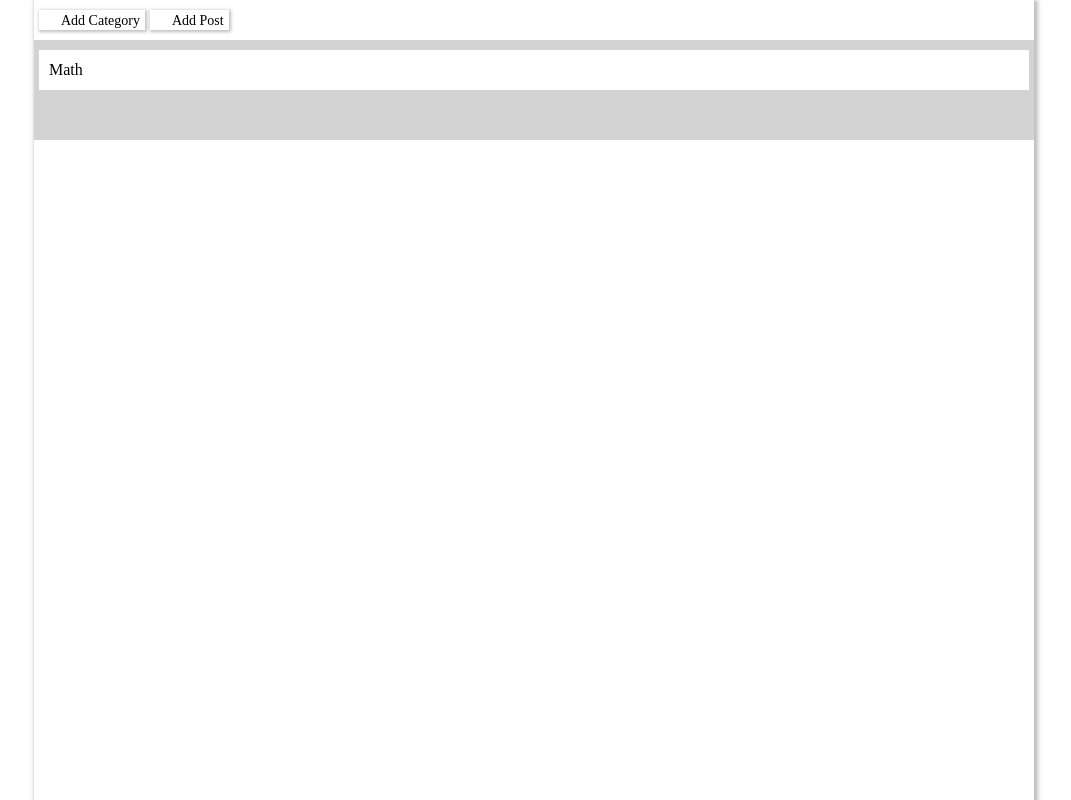
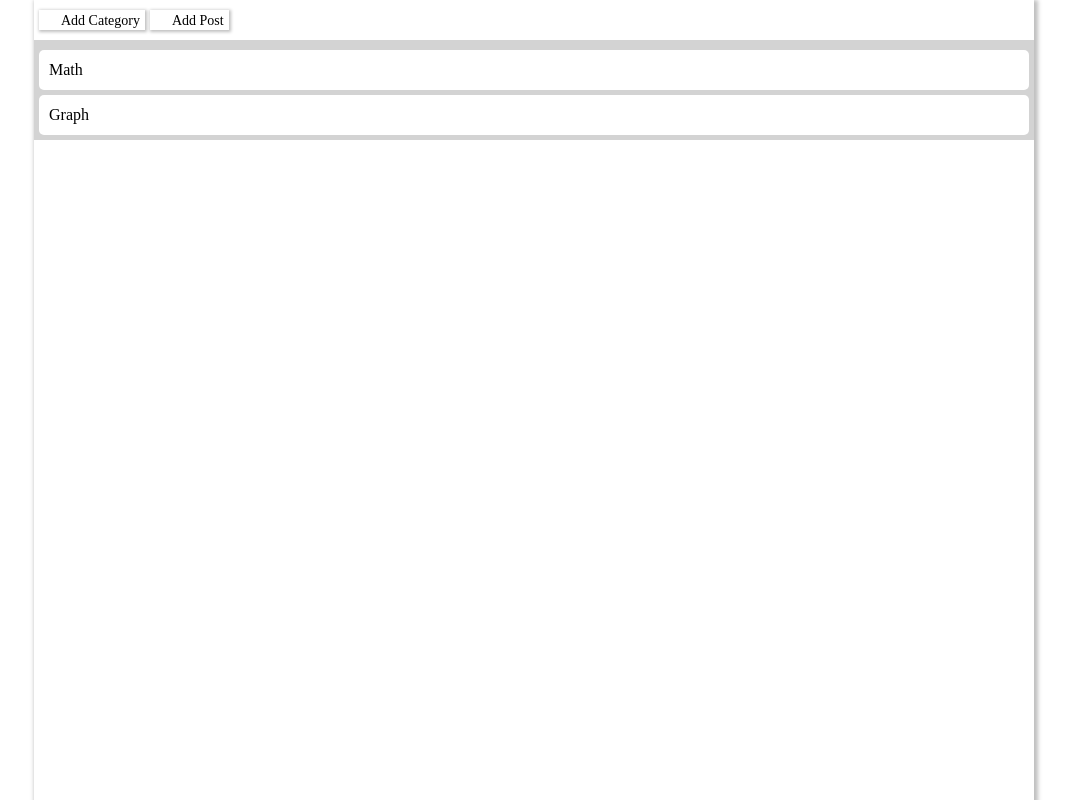
Before and after one commit to zsour/notebook_editor, a React (Create React App) app: page / in a window 1280 px wide. Shown: the whole page, without its empty margins (106-1177 px from the left). Built offline with nearby package versions, Linux system fonts and the light colour scheme.

Commit message:
Render posts.

```diff
--- a/src/App.jsx
+++ b/src/App.jsx
@@ -3,7 +3,55 @@ import {useState} from 'react';
 
 function App() {
 
- let [height, setHeight] = useState("0px");
+
+  let [data, setData] = useState(
+    {
+      Math: {extended: false, posts: [{label: "Dijkstras", codeblocks: [{description: "", code: ""}]}]},
+      Graph: {extended: false, posts: [{label: "Test", codeblocks: [{description: "", code: ""}]}]}
+    }
+  );
+
+  function toggleExtend(label){
+    let tmp = {...data};
+    tmp[label].extended = !tmp[label].extended;
+    setData({...tmp});
+  }
+
+  function generateCategory(label, posts){
+    let jsx = [];
+
+    for(let i = 0; i < posts.length; i++){
+      let tmpPost = (<div key={`${label}:{i}`} className="categoryPost">
+          <p className="categoryPostLabel">{posts[i].label}</p>
+          <span className="categoryPostPreviewButton"></span>
+          <span className="categoryPostEditButton"></span>
+          <span className="categoryPostRemoveButton"></span>
+      </div>);
+
+      jsx.push(tmpPost);
+    }
+
+
+    return (<div key={label} className="category" style={{
+        height: data[label].extended ? `${34 * posts.length + 40}px` : "40px"
+    }}>
+          <div className="categoryHeader" onClick={() => {toggleExtend(label)}}>
+            <p className="categoryTitle">{label}</p>
+          </div>
+          <div className="categoryPostsWrapper">
+            {jsx}
+          </div>
+    </div>);
+  }
+
+  function renderCategories(){
+      let jsx = [];
+      for(let key in data){
+        jsx.push(generateCategory(key, data[key].posts));
+      }
+
+      return jsx;
+  }
 
   return (
     <div className="content">
@@ -27,13 +75,7 @@ function App() {
 
 
       <div className="categoryContainer">
-        <div className="category" style={{height: height}} onClick={() => {
-            setHeight('120px');
-          }}>
-          <div className="categoryHeader">
-            <p className="categoryTitle">Math</p>
-          </div>
-        </div>
+          {renderCategories()}
       </div>
 
       </div>
--- a/src/style.css
+++ b/src/style.css
@@ -61,6 +61,7 @@ body {
 .categoryContainer {
   width: 100%;
   min-height: 100px;
+  height: auto;
   background-color: lightgray;
   padding: 5px;
   display: block;
@@ -69,16 +70,37 @@ body {
 .category {
   width: 100%;
   height: 40px;
-  background-color: red;
   border-radius: 5px;
   position: relative;
+  user-select: none;
+  overflow: hidden;
+  margin-top: 5px;
+  transition: height 0.2s;
 }
 
 .categoryHeader {
   width: 100%;
   height: 40px;
   background-color: white;
-  margin-top: 5px;
   line-height: 40px;
   padding-left: 10px;
 }
+
+.categoryPostsWrapper {
+  width: 100%;
+  height: auto;
+}
+
+.categoryPost {
+  width: 100%;
+  height: 30px;
+  background-color: white;
+  position: relative;
+  line-height: 30px;
+  padding-left: 20px;
+  margin-top: 4px;
+}
+
+.categoryPostLabel {
+  font-size: 14px;
+}
```
